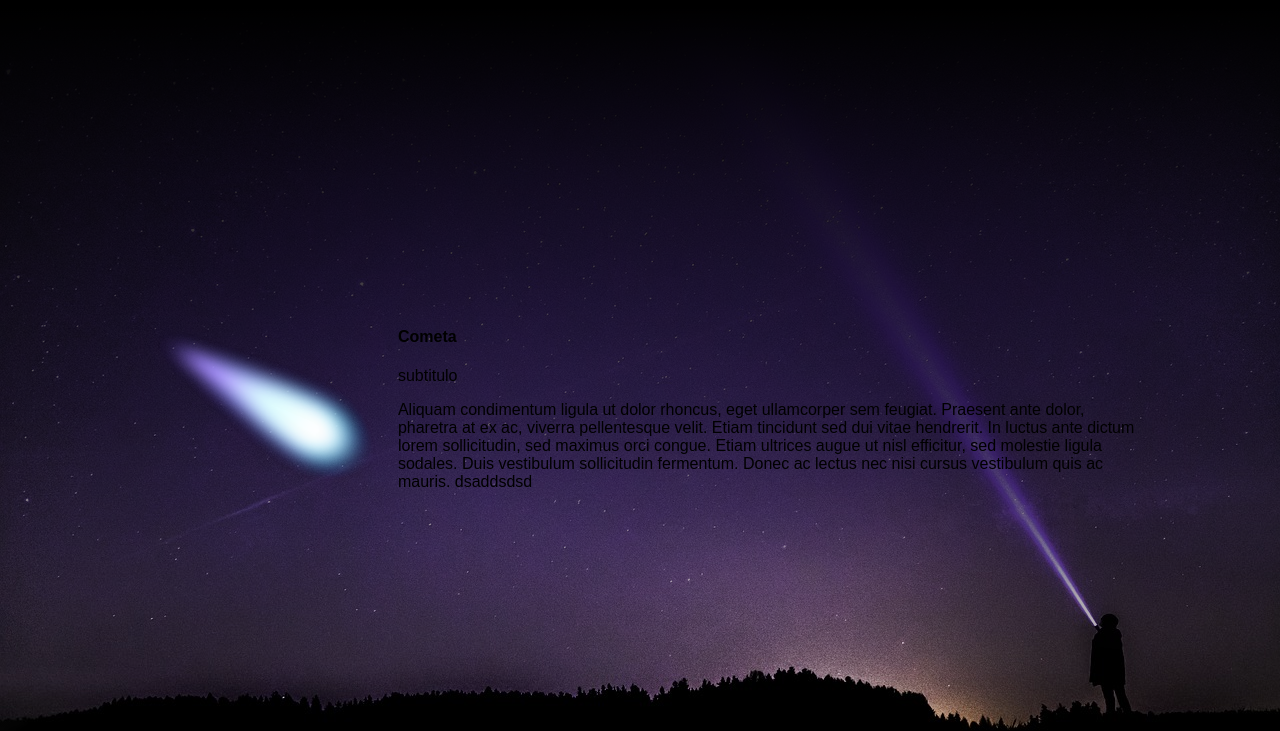
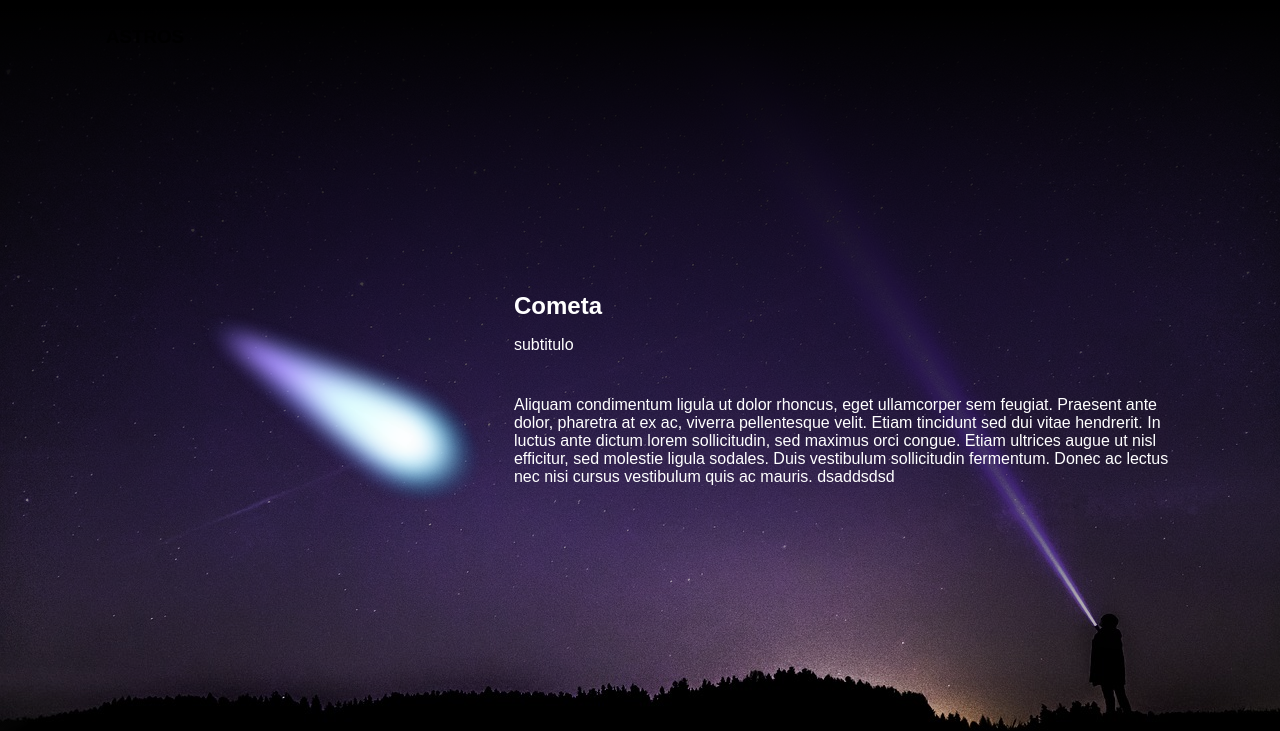
Before and after one commit to kayo12/langing-page-space, a Next.js app: page / in a window 1280 px wide. Shown: the part 2493-3224 px from the top of the page. Built offline with nearby package versions, Linux system fonts and the light colour scheme; a web font is replaced by a local one.

Commit message:
Update:incluindo descrição de section-astros

```diff
--- a/src/components/Astros.tsx
+++ b/src/components/Astros.tsx
@@ -1,14 +1,14 @@
 export default function Astros() {
   return (
     <section className="astros-section">
-
+      <h3 >ASTROS</h3>
       <div className="astros">
         <div className="astros-img">
           <img src="/assests/img/cometa.png" alt="cometa" width="100%"/>
         </div>
         <div className="astros-description">
           <div className="astros-head">
-            <h4>Cometa</h4>
+            <h1>Cometa</h1>
             <p>subtitulo</p>
           </div>
           <div className="astros-body">
--- a/src/components/Footer.tsx
+++ b/src/components/Footer.tsx
@@ -2,7 +2,7 @@ export default function Footer(props) {
   return (
     <footer className="footer-section">
       <div className="rodape">
-        <div>
+        <div >
           <div className="">mais informações</div>
           <div className="">
             <ul>
--- a/src/styles/globals.css
+++ b/src/styles/globals.css
@@ -233,8 +233,55 @@ padding-left: 1rem;
   width: 100%;
 }
 
+
+.astros-img{
+  width: 50%;
+  height: 100%;
+}
+.astros-img img{
+  max-width: 100%;
+  height: 100%;
+  object-fit: contain;
+}
+
+
+.astros-description{
+  width: 100%;
+  height: 400px;
+  display: flex;
+  flex-direction: column;
+  justify-content: center;
+  gap: 10px;
+}
+
+.astros-head {
+  width: 100%;
+  height: 50%;
+  display:flex;
+  flex-direction: column;
+  justify-content: flex-end;
+}
+
+.astros-head h1 {
+  color: white;
+  margin: 0;
+}
+
+.astros-head p {
+  color: white;
+
+}
+
+.astros-body{
+  width: 100%;
+  height: 70%;
+  color: white;
+}
+
+
+
 .footer-section {
-  height: 300px;
+  height: 200px;
   width: 100%;
 
   background-color: rgb(32, 31, 31);
```
